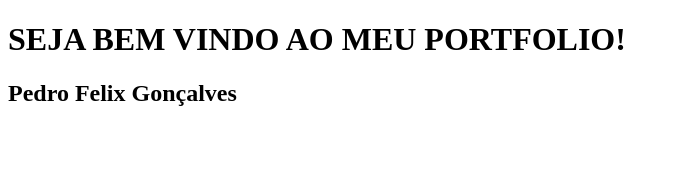
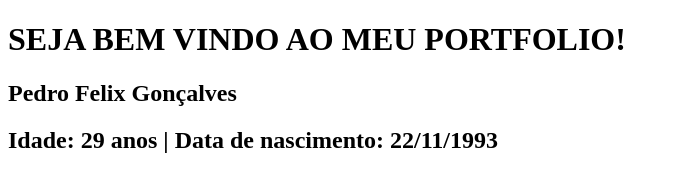
Before and after one commit to pedrofeliix/portfolio-web, a plain HTML site: page index.html in a window 1280 px wide. Shown: the whole page, without its empty margins (0-678 px from the left). Drawn offline with Linux system fonts and the light colour scheme.

Commit message:
adicionado idade e nascimento

```diff
--- a/index.html
+++ b/index.html
@@ -7,5 +7,6 @@
     <body>
         <h1>SEJA BEM VINDO AO MEU PORTFOLIO!</h1>
         <h2>Pedro Felix Gonçalves</h2>
+        <h2>Idade: 29 anos | Data de nascimento: 22/11/1993</h2>
     </body>
 </html>
```
